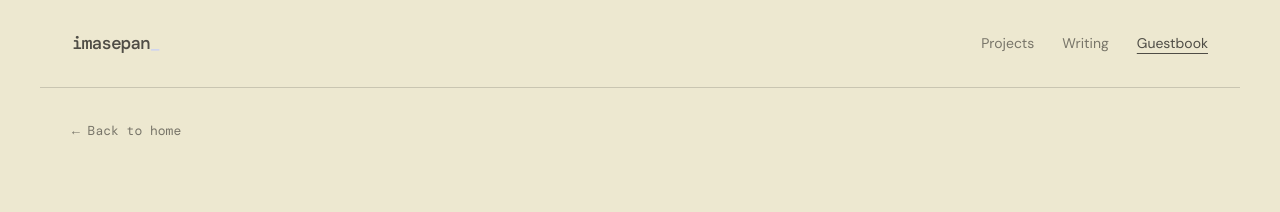
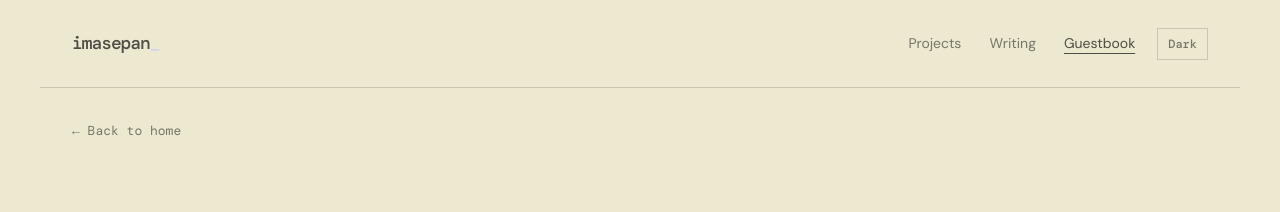
Before and after one commit to imasepan/imasepan.github.io, a Jekyll site: the page guestbook.html, which Jekyll copies as it is, in a window 1280 px wide. Shown: the top 212 px of the page. Built offline with Jekyll 4.4.1, drawn with Linux system fonts in a browser that asks for light colours.

Commit message:
Add persistent theme toggle

```diff
--- a/guestbook.html
+++ b/guestbook.html
@@ -13,12 +13,15 @@
   <body>
     <header class="site-header">
       <a class="wordmark" href="index.html">imasepan<span>_</span></a>
-      <button class="menu-button" type="button" aria-expanded="false" aria-controls="site-nav">Menu</button>
-      <nav id="site-nav" class="site-nav" aria-label="Main navigation">
-        <a href="index.html?scroll=projects">Projects</a>
-        <a href="blog.html">Writing</a>
-        <a href="guestbook.html" aria-current="page">Guestbook</a>
-      </nav>
+      <div class="header-controls">
+        <nav id="site-nav" class="site-nav" aria-label="Main navigation">
+          <a href="index.html?scroll=projects">Projects</a>
+          <a href="blog.html">Writing</a>
+          <a href="guestbook.html" aria-current="page">Guestbook</a>
+        </nav>
+        <button class="theme-toggle" type="button" aria-label="Switch color theme">Theme</button>
+        <button class="menu-button" type="button" aria-expanded="false" aria-controls="site-nav">Menu</button>
+      </div>
     </header>
     <main class="page-main">
       <a class="page-back" href="index.html">← Back to home</a>
--- a/index.html
+++ b/index.html
@@ -21,6 +21,7 @@
           <a href="guestbook.html">Guestbook</a>
         </nav>
         <a class="language-switch" href="kr.html" lang="ko">한국어</a>
+        <button class="theme-toggle" type="button" aria-label="Switch color theme">Theme</button>
         <button class="menu-button" type="button" aria-expanded="false" aria-controls="site-nav">Menu</button>
       </div>
     </header>
--- a/kr.html
+++ b/kr.html
@@ -21,6 +21,7 @@
           <a href="guestbook.html">방명록</a>
         </nav>
         <a class="language-switch" href="index.html" lang="en" aria-label="Switch to English">EN</a>
+        <button class="theme-toggle" type="button" aria-label="Switch color theme">Theme</button>
         <button class="menu-button" type="button" aria-expanded="false" aria-controls="site-nav">메뉴</button>
       </div>
     </header>
--- a/script.js
+++ b/script.js
@@ -1,6 +1,47 @@
 const menuButton = document.querySelector('.menu-button');
 const nav = document.querySelector('.site-nav');
 const isKorean = document.documentElement.lang === 'ko';
+const themeToggle = document.querySelector('.theme-toggle');
+const systemTheme = window.matchMedia('(prefers-color-scheme: dark)');
+
+const readSavedTheme = () => {
+  try {
+    const savedTheme = window.localStorage.getItem('theme');
+    return savedTheme === 'light' || savedTheme === 'dark' ? savedTheme : null;
+  } catch {
+    return null;
+  }
+};
+
+const applyTheme = (theme) => {
+  document.documentElement.dataset.theme = theme;
+
+  if (themeToggle) {
+    const nextTheme = theme === 'dark' ? 'light' : 'dark';
+    themeToggle.textContent = nextTheme === 'dark' ? 'Dark' : 'Light';
+    themeToggle.setAttribute('aria-label', `Switch to ${nextTheme} mode`);
+    themeToggle.setAttribute('aria-pressed', String(theme === 'dark'));
+  }
+};
+
+applyTheme(readSavedTheme() || (systemTheme.matches ? 'dark' : 'light'));
+
+if (themeToggle) {
+  themeToggle.addEventListener('click', () => {
+    const nextTheme = document.documentElement.dataset.theme === 'dark' ? 'light' : 'dark';
+    applyTheme(nextTheme);
+
+    try {
+      window.localStorage.setItem('theme', nextTheme);
+    } catch {
+      // The selected theme still applies for this page when storage is unavailable.
+    }
+  });
+}
+
+systemTheme.addEventListener('change', (event) => {
+  if (!readSavedTheme()) applyTheme(event.matches ? 'dark' : 'light');
+});
 
 const scrollTarget = new URLSearchParams(window.location.search).get('scroll');
 const typewriterText = document.querySelector('[data-typewriter]');
--- a/styles.css
+++ b/styles.css
@@ -1,4 +1,4 @@
-:root { --ink: #4F4D46; --paper: #EDE8D0; --muted: #787569; --line: #C9C5B1; --lime: #C9C5B1; --orange: #D0D5ED; --serif: Georgia, 'Times New Roman', serif; --sans: 'DM Sans', sans-serif; --mono: 'DM Mono', monospace; }
+:root { color-scheme: light; --ink: #4F4D46; --paper: #EDE8D0; --muted: #787569; --line: #C9C5B1; --lime: #C9C5B1; --orange: #D0D5ED; --serif: Georgia, 'Times New Roman', serif; --sans: 'DM Sans', sans-serif; --mono: 'DM Mono', monospace; }
 * { box-sizing: border-box; }
 html { scroll-behavior: smooth; }
 body { margin: 0; color: var(--ink); background: var(--paper); font-family: var(--sans); font-size: 16px; line-height: 1.5; }
@@ -24,13 +24,19 @@ h1, h2 { letter-spacing: -.055em; line-height: .98; margin: 0; }h1 { font-size:
 .header-controls { display: flex; align-items: center; gap: 22px; }
 .language-switch { color: var(--muted); text-decoration: none; font: 500 13px var(--mono); }
 .language-switch:hover { color: var(--ink); text-decoration: underline; text-underline-offset: 5px; }
+.theme-toggle { padding: 7px 10px; border: 1px solid var(--line); background: transparent; color: var(--muted); font: 500 12px var(--mono); cursor: pointer; }
+.theme-toggle:hover { border-color: var(--ink); color: var(--ink); }
+.theme-toggle:focus-visible { outline: 2px solid var(--orange); outline-offset: 3px; }
 @media (max-width: 720px) { .header-controls { gap: 16px; } .language-switch { font-size: 12px; } }
 
 .typewriter-text.has-caret::after { content: ''; display: inline-block; width: .08em; height: .85em; margin-left: .08em; background: var(--orange); vertical-align: -.06em; animation: typewriter-caret .75s steps(1, end) infinite; }
 @keyframes typewriter-caret { 0%, 49% { opacity: 1; } 50%, 100% { opacity: 0; } }
 
 @media (prefers-color-scheme: dark) {
-  :root { --ink: #EDE8D0; --paper: #4F4D46; --muted: #C9C5B1; --line: #787569; --lime: #787569; --orange: #D0D5ED; }
+  :root { color-scheme: dark; --ink: #EDE8D0; --paper: #4F4D46; --muted: #C9C5B1; --line: #787569; --lime: #787569; --orange: #D0D5ED; }
 }
 
+:root[data-theme='light'] { color-scheme: light; --ink: #4F4D46; --paper: #EDE8D0; --muted: #787569; --line: #C9C5B1; --lime: #C9C5B1; --orange: #D0D5ED; }
+:root[data-theme='dark'] { color-scheme: dark; --ink: #EDE8D0; --paper: #4F4D46; --muted: #C9C5B1; --line: #787569; --lime: #787569; --orange: #D0D5ED; }
+
 @media (prefers-reduced-motion: reduce) { .typewriter-text.has-caret::after { animation: none; } }
```
